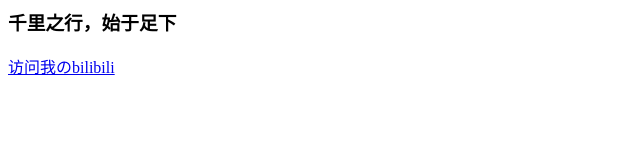
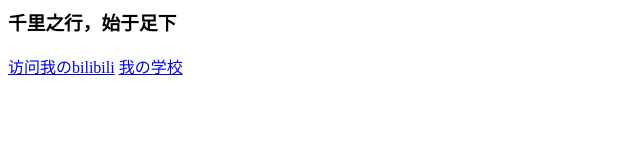
Before and after one commit to HKr1s/HKr1s.github.io, a plain HTML site: page index.html in a window 1280 px wide. Shown: the whole page, without its empty margins (0-640 px from the left). Drawn offline with Linux system fonts and the light colour scheme.

Commit message:
Update index.html

```diff
--- a/index.html
+++ b/index.html
@@ -9,5 +9,6 @@
     <body>
         <h3>千里之行，始于足下</h3>
         <a href="https://space.bilibili.com/667924218?spm_id_from=333.1007.0.0">访问我のbilibili</a>
+        <a href="https://baike.baidu.com/item/%E5%8D%8E%E5%8D%97%E5%B8%88%E8%8C%83%E5%A4%A7%E5%AD%A6%E9%99%84%E5%B1%9E%E6%83%A0%E9%98%B3%E5%AD%A6%E6%A0%A1/63503144">我の学校</a>
     </body>
     </html>
```
